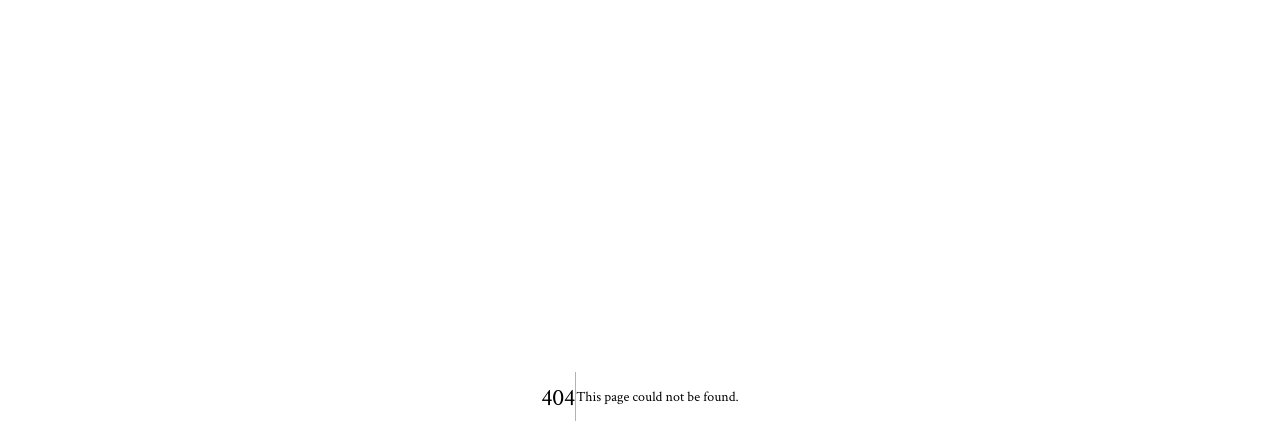
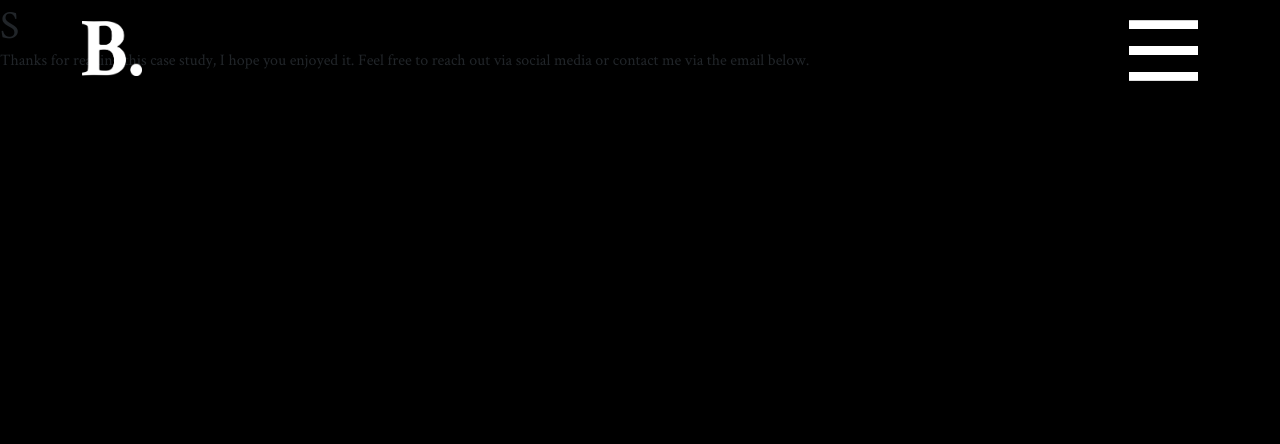
Before and after one commit to bradley-mubenga/bradleymubenga.co.za, a Next.js app: page /case-study in a window 1280 px wide. Before the commit this address had no page. Shown: the top 444 px of the page. Built offline with nearby package versions, Linux system fonts and the light colour scheme.

Commit message:
Working On Retrieving Data From Server

```diff
--- a/next.config.js
+++ b/next.config.js
@@ -1,6 +1,6 @@
 module.exports = {
   reactStrictMode: true,
   images: {
-    domains: ['server-my-portfolio.herokuapp.com'],
+    domains: ['server-my-portfolio.herokuapp.com', 'localhost'],
   }
 }
--- /dev/null
+++ b/pages/case-study.js
@@ -0,0 +1,26 @@
+import Head from 'next/head';
+
+//React & Next.js Components
+import Header from '../components/Header';
+
+export default function CaseStudy() {
+  return (
+    <>
+      <Head>
+        <title>{''}</title>
+        <meta name="description" content={''} />
+        <link rel="icon" href="/favicon.png" />
+      </Head>
+
+      <Header />
+
+      <main className="fpParentElement">
+          <div>
+            <h1>S</h1>
+
+            <p>Thanks for reading this case study, I hope you enjoyed it. Feel free to reach out via social media or contact me via the email below.</p>
+          </div>
+      </main>
+    </>
+  )
+}
--- a/pages/index.js
+++ b/pages/index.js
@@ -9,7 +9,7 @@ export default function Home() {
     <>
       <Head>
         <title>Bradley Mubenga | Web Developer, Leader, Human.</title>
-        <meta name="description" content="Generated by create next app" />
+        <meta name="description" content="Bradley is a full-stack developer who loves coffee, mayonnaise and using technology to solve problems." />
         <link rel="icon" href="/favicon.png" />
       </Head>
 
```
Also changed, not shown: components/Home.jsx (+7 -3 lines).
